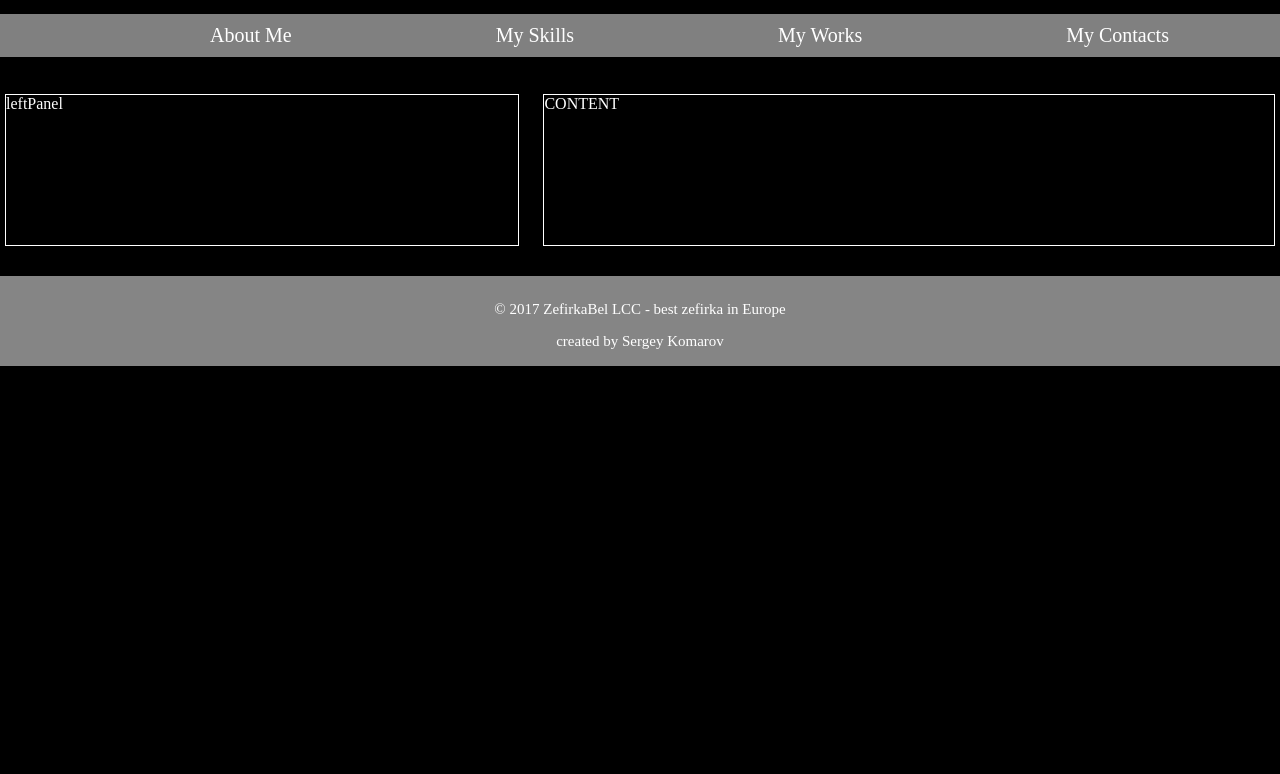
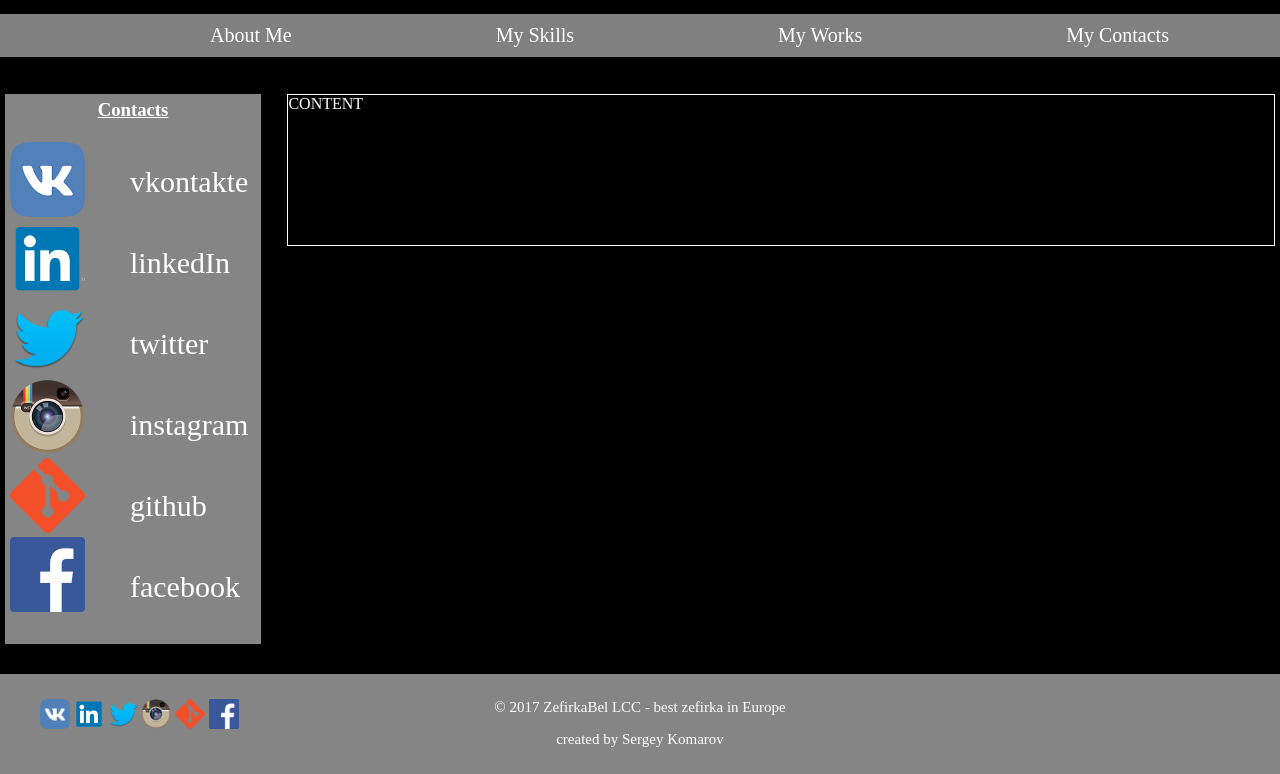
Before and after one commit to ckomorov/myResume, a plain HTML site: page index.html in a window 1280 px wide. Shown: the part 467-1241 px from the top of the page. Before the commit the page ends 833 px from the top, so only its background shows below. Drawn offline with Linux system fonts and the light colour scheme.

Commit message:
add links in 'Contacts' block and footer

```diff
--- a/index.html
+++ b/index.html
@@ -10,8 +10,9 @@
 		<header>
 			<h1 class="welcomeHeader">Welcome!</h1>
 			<img id="profileimg" src="img/profileImg.jpg" alt="profile">
-			<h2>Here you can know something about me.</h2>
+			<h2 class="descriptionHeader">Here you can know something about me.</h2>
 		</header>
+
 		<aside class="menuBar">
 			<nav>
 				<ul>
@@ -23,19 +24,63 @@
 			</nav>
 		</aside>
 
-		<aside class="leftPanel">
-			leftPanel
-		</aside>
+		<div class="group">
+			<aside class="leftPanel">
+				<h3 class="contactsHeader">Contacts</h3>
+				<div class="contacts">
+					<ul class="linkList">
+						<li class="logoList"><a href="http://vk.com/id36851807" target="_blank"><img class="logoImg"
+																		src="img/logo/logo-vk.png" alt="logo-vk"></a></li>
+						<li class="logoList"><a href="http://linkedin.com/in/sergkomarov" target="_blank"><img class="logoImg"
+																	src="img/logo/logo-linkedin.png" alt="logo-linkedin"></a></li>
+						<li class="logoList"><a href="http://twitter.com/snufferok" target="_blank"><img class="logoImg"
+																	src="img/logo/logo-twitter.png" alt="logo-twitter"></a></li>
+						<li class="logoList"><a href="http://instagram.com/yellowdress_lockedknees" target="_blank"><img class="logoImg"
+																	src="img/logo/logo-instagram.png" alt="logo-instagram"></a></li>
+						<li class="logoList"><a href="http://github.com/ckomorov" target="_blank"><img class="logoImg"
+																	src="img/logo/logo-git.png" alt="logo-git"></a></li>
+						<li class="logoList"><a href="http://facebook.com/ckomorov" target="_blank"><img class="logoImg"
+																		src="img/logo/logo-facebook.png" alt="logo-facebook"></a></li>
+					</ul>
+				</div>
+				<div class="contactsDescription">
+					<ul class="descriptionList">
+						<li class="descriptionListItem">vkontakte</li>
+						<li class="descriptionListItem">linkedIn</li>
+						<li class="descriptionListItem">twitter</li>
+						<li class="descriptionListItem">instagram</li>
+						<li class="descriptionListItem">github</li>
+						<li class="descriptionListItem">facebook</li>
+					</ul>
+				</div>
+			</aside>
 
-		<section class="content">
-			<div>CONTENT
-
-			</div>
-		</section>
+			<section class="content">
+				CONTENT
+			</section>
+		</div>
 
 		<footer>
-			<p> © 2017 ZefirkaBel LCC - best zefirka in Europe</p>
-			<p>created by Sergey Komarov</p>
+			<div class="footerContacts">
+				<ul class="footerLinkList">
+					<li class="footerLogoList"><a href="http://vk.com/id36851807" target="_blank"><img class="footerLogoImg"
+																		src="img/logo/logo-vk.png" alt="logo-vk"></a></li>
+					<li class="footerLogoList"><a href="http://linkedin.com/in/sergkomarov" target="_blank"><img class="footerLogoImg"
+																	src="img/logo/logo-linkedin.png" alt="logo-linkedin"></a></li>
+					<li class="footerLogoList"><a href="http://twitter.com/snufferok" target="_blank"><img class="footerLogoImg"
+																	src="img/logo/logo-twitter.png" alt="logo-twitter"></a></li>
+					<li class="footerLogoList"><a href="http://instagram.com/yellowdress_lockedknees" target="_blank"><img class="footerLogoImg"
+																	src="img/logo/logo-instagram.png" alt="logo-instagram"></a></li>
+					<li class="footerLogoList"><a href="http://github.com/ckomorov" target="_blank"><img class="footerLogoImg"
+																	src="img/logo/logo-git.png" alt="logo-git"></a></li>
+					<li class="footerLogoList"><a href="http://facebook.com/ckomorov" target="_blank"><img class="footerLogoImg"
+																		src="img/logo/logo-facebook.png" alt="logo-facebook"></a></li>
+				</ul>
+			</div>
+			<div class="copyrightInfo">
+				<p class="copyright"> © 2017 ZefirkaBel LCC - best zefirka in Europe</p>
+				<p class="copyright">created by Sergey Komarov</p>
+			</div>
 		</footer>
 
 	<body>
--- a/stylesheet.css
+++ b/stylesheet.css
@@ -4,17 +4,17 @@ body {
 	padding: 0;
 }
 
-/* HEADER*/
+														/***************HEADER*******************/
+
 header {
+	background: #eaeaea url("img/background.jpg");
+	background-size: cover;
 	position: relative;
 	text-align: right;
 	padding: 250px;
 	padding-bottom:50px;
-	background-color:#eaeaea;
-	background-image: url("img/background.jpg");
 	background-size: cover;
 }
-
 header .welcomeHeader {
 	color: crimson;
 	position: relative;
@@ -23,7 +23,66 @@ header .welcomeHeader {
 	font: bold italic 40pt serif;
 	margin-bottom: 0;
 }
+.descriptionHeader {
+	text-align: center;
+	color: red;
+}
 
+.contactsHeader {
+	text-align: center;
+	margin: 5px;
+
+}
+												/***************NAVIGATION PANEL*******************/
+
+nav ul {
+	position: relative;
+	list-style: none;
+	padding: 10px;
+	background-color: rgba(255, 255, 255, 0.5);
+
+}
+nav ul li {
+	display: inline;
+	font-size: 20px;
+	padding-left: 200px;
+}
+nav ul li a {
+	color: white;
+	text-decoration: none;
+}
+nav ul li a:hover {
+	text-decoration: underline;
+}
+
+															/***************BLOCKS*******************/
+
+.menuBar {
+	height: 80px;
+}
+.content {
+	color: white;
+	float: right;
+	border: 1px solid white;
+	width: 77%;
+	height: 150px;
+	margin-bottom: 30px;
+	margin-right: 5px;
+}
+
+.group::before,
+.group::after {
+	content: "";
+	display: table;
+}
+.group::after {
+	clear: both;
+}
+.group {
+	clear: both;
+	*zoom: 1;
+}
+														/***************IMAGES*******************/
 
 #profileimg {
 	position: absolute;
@@ -36,63 +95,84 @@ header .welcomeHeader {
 	transform: translate3d(-50%, -50%, 0);
 }
 
-/* Navigation*/
-nav ul {
-	position: relative;
-	list-style: none;
-	padding: 10px;
-	background-color: rgba(255, 255, 255, 0.5);
-
+.logoImg {
+	width: 75px;
+	height: 75px;
 }
 
-nav ul li {
-	display: inline;
-	font-size: 20px;
-	padding-left: 200px;
+
+											/***************LEFT PANEL*******************/
+.leftPanel {
+	position: relative;
+	float: left;
+	height: 550px;
+	width: 20%;
+	color: white;
+	margin-bottom: 30px;
+	margin-left: 5px;
+	background-color: rgb(133, 133, 133);
 }
 
-nav ul li a {
-	color: white;
-	text-decoration: none;
-}
-
-nav ul li a:hover {
+.contactsHeader {
 	text-decoration: underline;
 }
 
-
-.menuBar {
-	height: 80px;
+.linkList {
+	list-style: none;
+	position: absolute;
+	padding-left: 5px;
 }
 
-.content {
-	color: white;
-	float: right;
-	border: 1px solid white;
-	width: 57%;
-	height: 150px;
-	margin-bottom: 30px;
-	margin-right: 5px;
+.contactsDescription {
+	position: absolute;
+	margin-left: 85px;
 }
 
-.leftPanel {
-	float: left;
-	height: 150px;
-	width: 40%;
-	color: white;
-	border: 1px solid white;
-	margin-bottom: 30px;
-	margin-left: 5px;
+.descriptionList{
+	list-style: none;
+}
+.descriptionListItem {
+	padding: 23px 0;
+	margin-top: 1px;
+	margin-left: 0px;
+	font: 30px italic;
 }
 
+													/***************FOOTER*******************/
+
 footer {
+	position: relative;
 	width: 100%;
-	height: 80px;
+	height: 90px;
 	color: white;
 	background-color: rgb(133, 133, 133);
-	clear: both;
 	padding-top: 10px;
 	padding-bottom: 0;
 	text-align: center;
 	font-size: 15px;
 }
+
+.footerCopyright {
+	position: absolute;
+	float: right;
+}
+
+.footerContacts {
+	height: 50px;
+	float: left;
+}
+
+.footerLinkList {
+	list-style: none;
+	position: absolute;
+	float: right;
+}
+
+.footerLogoImg {
+	width: 30px;
+	height: 30px;
+}
+
+.footerLogoList {
+	display: inline;
+}
```
Also changed, not shown: img/logo/logo-facebook.png (added), img/logo/logo-git.png (added), img/logo/logo-instagram.png (added), img/logo/logo-linkedin.png (added), img/logo/logo-twitter.png (added), img/logo/logo-vk.png (added).
